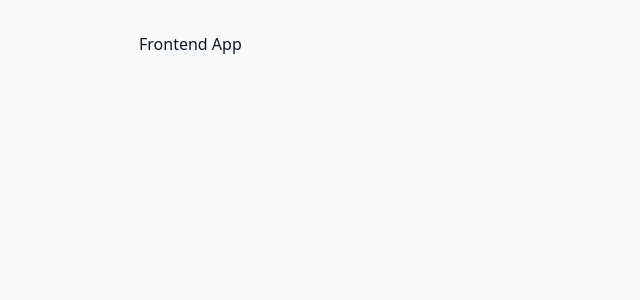
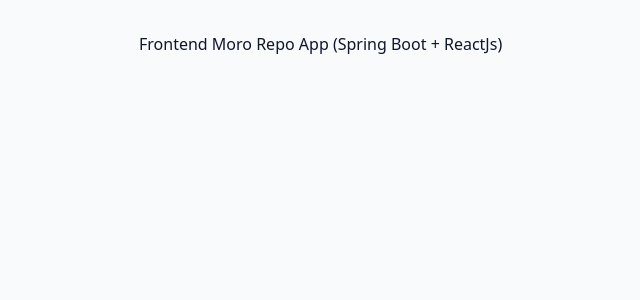
Before and after one commit to amirrahi29/springboot-react-mono-repo-argocd-azure-deployment-, a React (Vite) app in the folder frontend/: page / in a window 1280 px wide. Shown: the top 300 px of the page, without its empty margins (165-805 px from the left). Built offline with nearby package versions, Linux system fonts and the light colour scheme.

Commit message:
first commit

```diff
--- a/frontend/src/App.tsx
+++ b/frontend/src/App.tsx
@@ -1,3 +1,3 @@
 export default function App() {
-  return <div>Frontend App</div>;
+  return <div>Frontend Moro Repo App (Spring Boot + ReactJs)</div>;
 }
```
